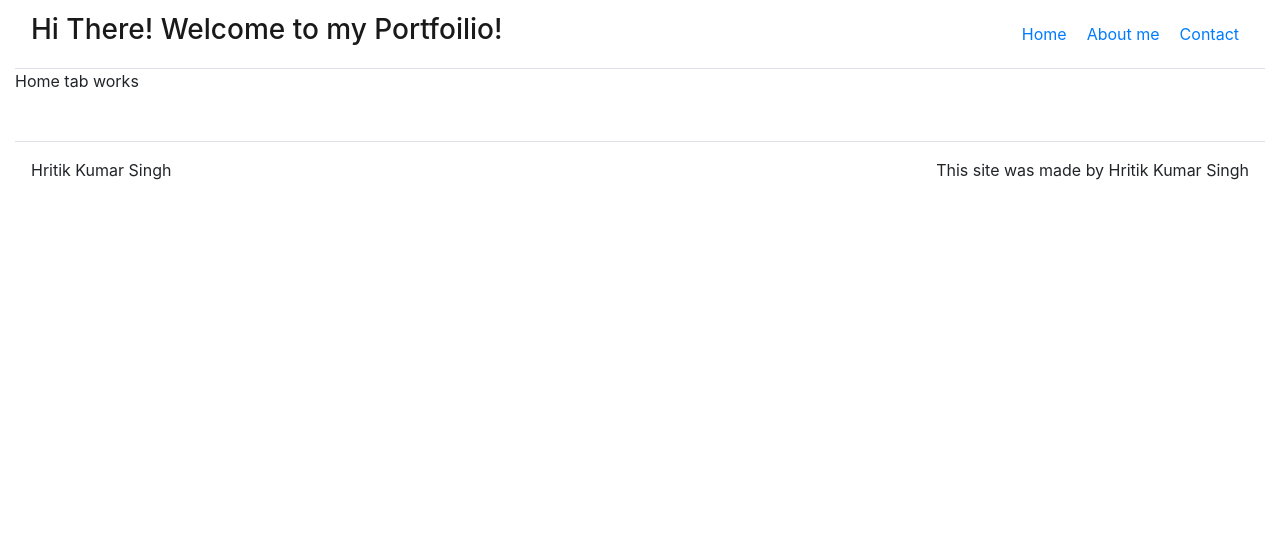
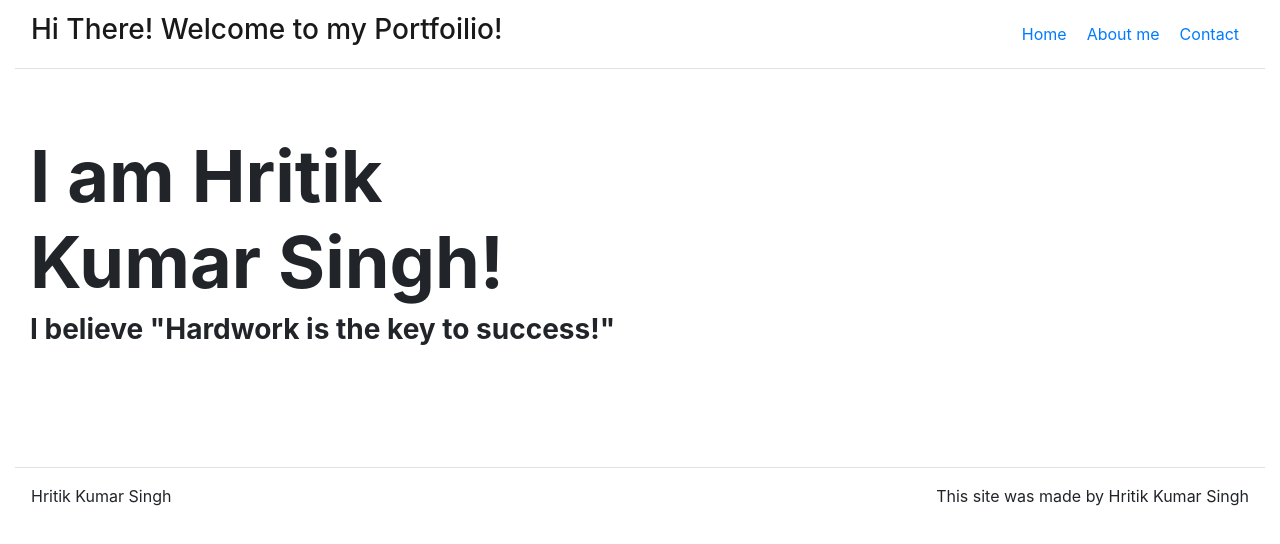
Before and after one commit to Simba-97/portfolioMine, a React (Create React App) app: page / in a window 1280 px wide. Shown: the top 544 px of the page. Built offline with nearby package versions, Linux system fonts and the light colour scheme.

Commit message:
27th August

```diff
--- a/src/App.js
+++ b/src/App.js
@@ -24,9 +24,9 @@
          {title: 'Contact', path: '/contact'}
         ],
        home: {
-         title: 'Hardwork is the key to success!',
-         subtitle: 'Here are some projects that I have created',
-         text: 'Check out the projects below.'
+         title: 'I am Hritik Kumar Singh!',
+         subtitle: 'I believe "Hardwork is the key to success!"',
+         text: 'Check out the projects below.',
 
        },
        about: {
@@ -70,7 +70,7 @@
 
           <Route path="/" exact render = {() => <HomeTab title ={this.state.home.title} subtitle ={this.state.home.subtitle}/>}/>
           <Route path="/about" exact render = {() => <AboutTab title ={this.state.about.title} subtitle ={this.state.about.subtitle}/>}/>
-          <Route path="/contact" exact render = {() => <ContactTab title ={this.state.contact.title} f/>}/>
+          <Route path="/contact" exact render = {() => <ContactTab title ={this.state.contact.title} />}/>
 
 
           <Footer/>
--- /dev/null
+++ b/src/components/HomePageContent.js
@@ -0,0 +1,24 @@
+import React from 'react';
+import Jumbotron from 'react-bootstrap/Jumbotron'
+import Container from 'react-bootstrap/Container'
+import Row from 'react-bootstrap/Row'
+import Col from 'react-bootstrap/Col'
+
+function HomePageContent(props) {
+    return (
+        <Jumbotron className= "bg-transparent jumbotron-fluid">
+            <Container className = "p = 0" fluid = {true}>
+                <Row className = "justify-content-left">
+                    <Col sm={6}>
+                        {props.title && <h1 className ="display-3 font-weight-bold">{props.title}</h1>}
+                        {props.subtitle && <h3 className ="display- 4 font-weight-bold">{props.subtitle}</h3>}
+                        {props.text && <h3>{props.text}</h3>}
+                    </Col>
+                </Row>
+            </Container>
+
+        </Jumbotron>
+    )
+}
+
+export default HomePageContent;
--- a/src/tabs/HomeTab.js
+++ b/src/tabs/HomeTab.js
@@ -1,12 +1,11 @@
 import React from 'react';
+import HomePageContent from '../components/HomePageContent'
 
 function HomeTab(props) {
     return (
-        <div>
-            <p>Home tab works</p>
 
-        </div>
-    )
+            <HomePageContent title = {props.title} subtitle= {props.subtitle} text = {props.text}/>
+    );
 }
 
 export default HomeTab
```
